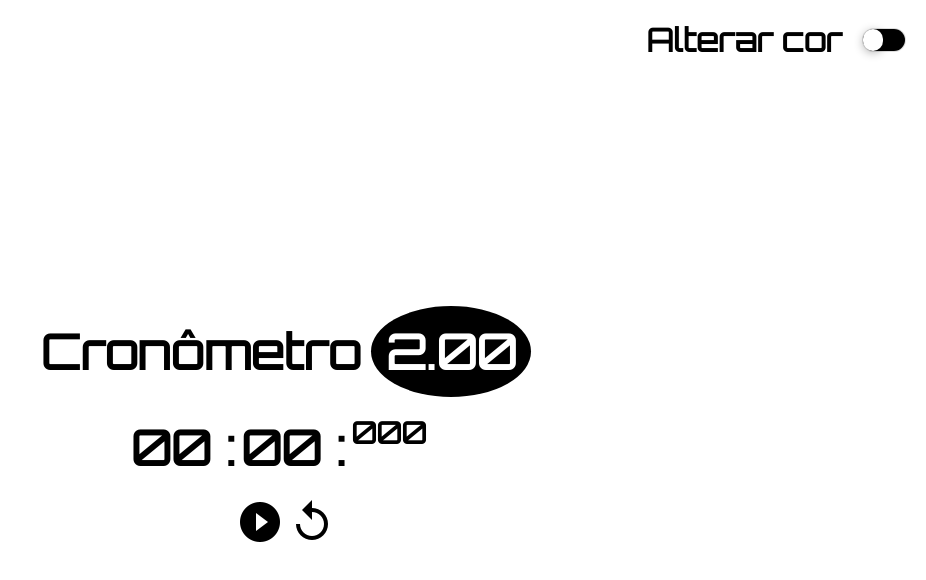
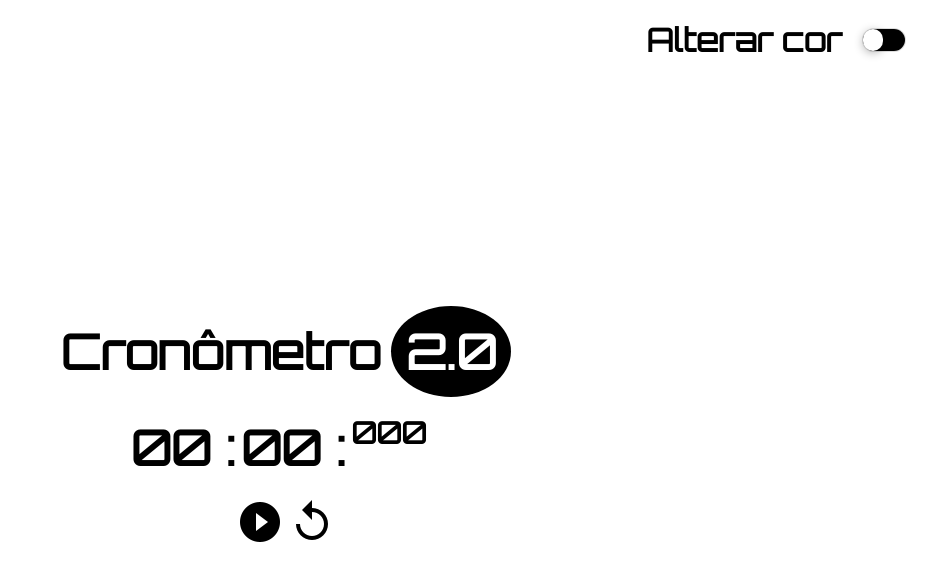
Before and after one commit to VCTRdvlpr/chronometer-2.0, a plain HTML site: page index.html in a window 1280 px wide. Shown: the whole page, without its empty margins (354-1280 px from the left). Drawn offline with Linux system fonts and the light colour scheme.

Commit message:
git test

```diff
--- a/index.html
+++ b/index.html
@@ -25,7 +25,7 @@
     <div class="main-container">
         <div class="responsive-alignment">
             <h1>Cronômetro </h1>
-            <h2 id="h2Color">2.00</h2>
+            <h2 id="h2Color">2.0</h2>
         </div>
         <div class="timer-container">
             <div class="time" id="minutes">00</div>
```
